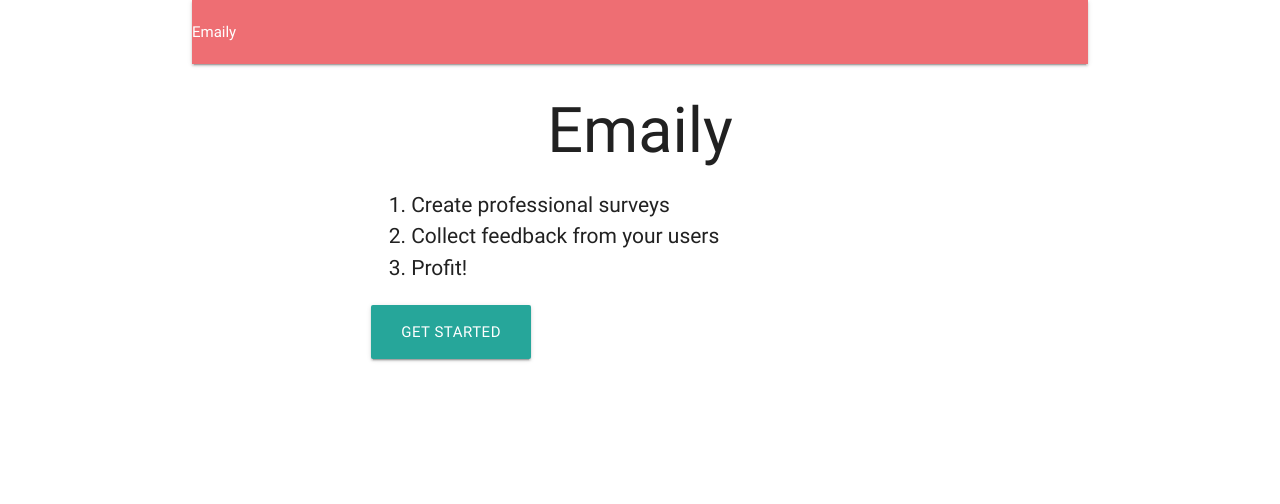
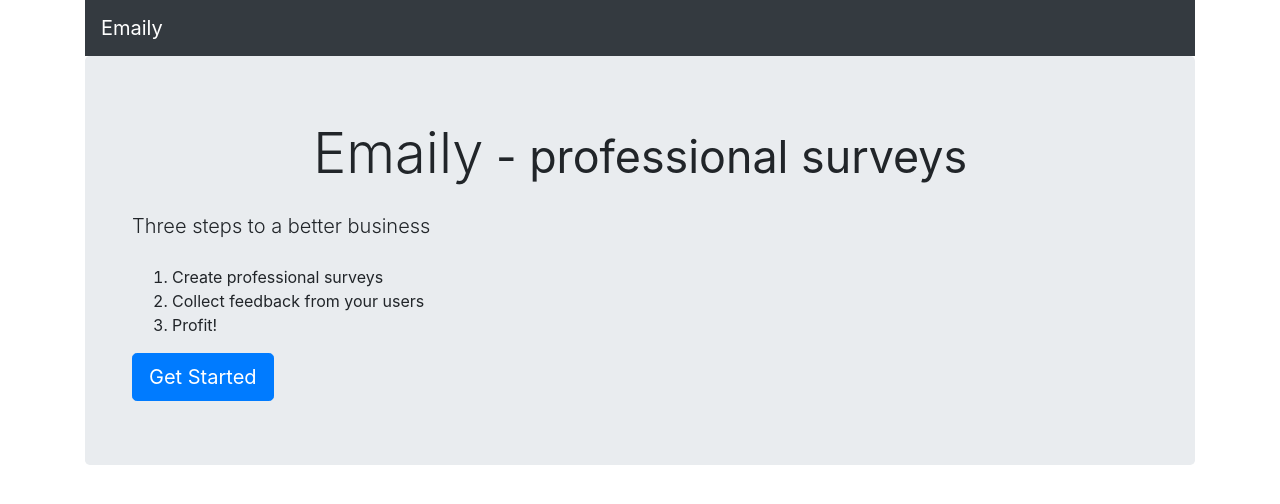
Before and after one commit to JulianNicholls/Node-with-React-Improved, a React (Create React App) app in the folder client/: page / in a window 1280 px wide. Shown: the top 504 px of the page. Built offline with nearby package versions, Linux system fonts and the light colour scheme; no server answers.

Commit message:
Convert landing page to Bootstrap Jumbotron

```diff
--- a/client/src/components/Landing.js
+++ b/client/src/components/Landing.js
@@ -9,14 +9,18 @@ class Landing extends Component {
     }
 
     return (
-      <div className="central">
-        <h1 className="center-align">Emaily</h1>
-        <ol className="bigger">
-          <li>Create professional surveys</li>
-          <li>Collect feedback from your users</li>
-          <li>Profit!</li>
-        </ol>
-        <a href="/auth/google" className="center-align btn-large">Get Started</a>
+      <div className="jumbotron">
+        <div className="container">
+          <h1 className="display-4 text-center">Emaily<small> - professional surveys</small></h1>
+          <p className="lead my-4">Three steps to a better business</p>
+
+          <ol>
+            <li>Create professional surveys</li>
+            <li>Collect feedback from your users</li>
+            <li>Profit!</li>
+          </ol>
+          <a href="/auth/google" className="btn btn-lg btn-primary" role="button">Get Started</a>
+        </div>
       </div>
     )
   }
--- a/client/src/css/style.css
+++ b/client/src/css/style.css
@@ -1,8 +1,3 @@
-.central {
-  width: 60%;
-  margin: 0 auto;
-}
-
 .bigger {
   font-size: 140%;
 }
--- a/client/src/index.js
+++ b/client/src/index.js
@@ -4,7 +4,7 @@ import { Provider }                     from 'react-redux';
 import { createStore, applyMiddleware } from 'redux';
 import reduxThunk                       from 'redux-thunk';
 
-import 'materialize-css/dist/css/materialize.min.css';
+import 'bootstrap/dist/css/bootstrap.min.css';
 import './css/style.css';
 
 import reducers   from './reducers';
```
Also changed, not shown: 1 other file (tests, documents, lock files or other folders).
